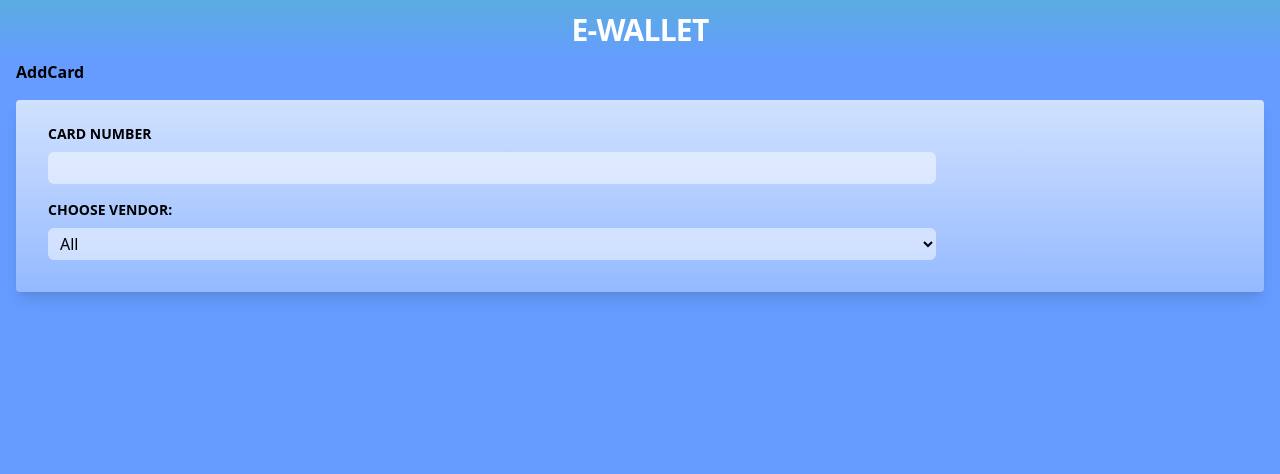
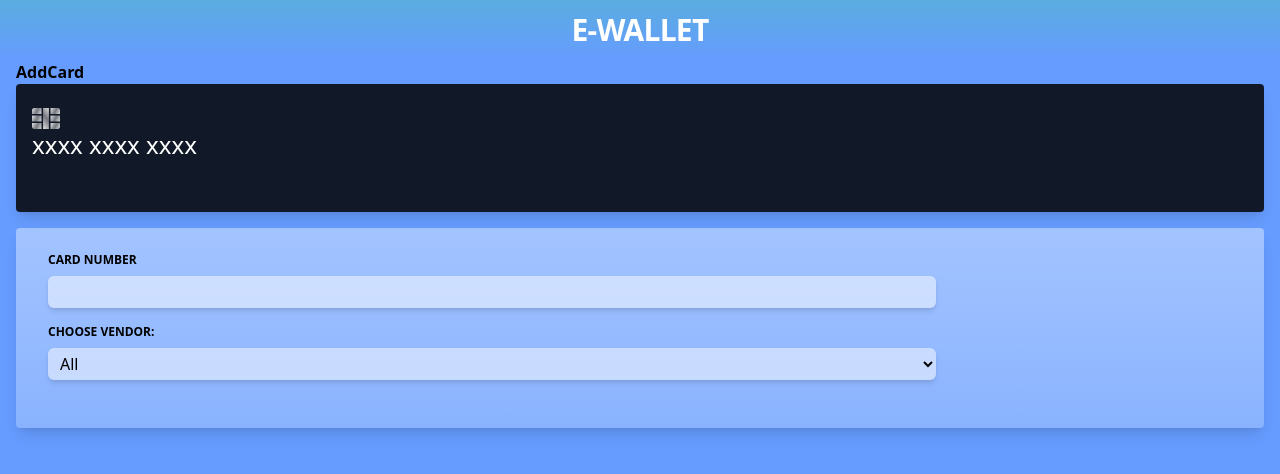
Before and after one commit to stinanerin/e-wallet, a React (Vite) app: page /add in a window 1280 px wide. Shown: the top 474 px of the page. Built offline with nearby package versions, Linux system fonts and the light colour scheme.

Commit message:
Add real-time CC-number input display from form

```diff
--- a/src/components/DropDown.jsx
+++ b/src/components/DropDown.jsx
@@ -8,16 +8,16 @@ export const DropDown = ({ optionsObj, setSelectedValue }) => {
     };
 
     return (
-        <div className="flex flex-col">
+        <>
             <label
-                className="uppercase text-text text-sm font-bold mb-2"
+                className="block uppercase text-text text-xs font-bold mb-2"
                 htmlFor={`filterBy${filter}`}
             >
                 {filter}:
             </label>
             <select
                 id={`filterBy${filter}`}
-                className="rounded-md bg-elem_bg py-1 px-2 sm:w-3/4"
+                className="rounded-md bg-elem_bg py-1 px-2 sm:w-3/4 text-text mb-4 shadow-md"
                 onChange={handleFilter}
             >
                 <option key={"all"}>All</option>
@@ -25,6 +25,6 @@ export const DropDown = ({ optionsObj, setSelectedValue }) => {
                     return <option key={opt + index}>{opt}</option>;
                 })}
             </select>
-        </div>
+        </>
     );
 };
--- a/src/components/Form.jsx
+++ b/src/components/Form.jsx
@@ -1,18 +1,25 @@
 import { DropDown } from "../components/DropDown";
 import { cardCompanies } from "../config/cardCompanies";
-export const Form = () => {
+export const Form = ({ setCardNum }) => {
     return (
-        <form className="bg-gradient-to-b from-transparent_2 to-transparent_1 shadow-lg rounded px-8 pt-6 pb-8 my-4 ">
+        <form className="bg-gradient-to-b from-transparent-2 to-transparent-0 shadow-lg rounded px-8 pt-6 pb-8 my-4 ">
             <label
                 htmlFor=""
-                className="block uppercase text-text text-sm font-bold mb-2 "
+                className="block uppercase text-text text-xs font-bold mb-2 "
             >
                 Card number
             </label>
             <input
-                type="text"
+                type="number"
                 name=""
-                className="rounded-md bg-elem_bg py-1 px-2 sm:w-3/4 text-text mb-4"
+                className="rounded-md bg-elem_bg py-1 px-2 sm:w-3/4 text-text mb-4 shadow-md"
+                onChange={(e) => {
+                    setCardNum((prevState) => {
+                        const arr = e.target.value.split("");
+                        const lastDigit = arr.pop();
+                        return [...prevState, lastDigit];
+                    });
+                }}
             />
             <DropDown
                 optionsObj={{
--- a/src/components/layout/Header.jsx
+++ b/src/components/layout/Header.jsx
@@ -1,7 +1,7 @@
 export const Header = () => {
     return (
-        <header className="w-full bg-primary p-3 bg-gradient-to-b from-transparent_0 to-bkg">
-            <h1 className="text-center text-xl sm:text-3xl uppercase font-bold tracking-tight text-text_contrast">
+        <header className="w-full bg-primary p-3 bg-gradient-to-b from-transparent-0 to-bkg">
+            <h1 className="text-center text-xl sm:text-3xl uppercase font-bold tracking-tight text-text-contrast">
                 E-wallet
             </h1>
         </header>
--- a/src/index.css
+++ b/src/index.css
@@ -25,7 +25,7 @@
         --color-grey-50: 0 0% 98%;
         --color-grey-100: 0 0% 93%;
         --color-grey-200: 0 0% 88%;
-        --color-grey-300: 0 0% 80%;
+        --color-grey-300: 0 0% 75%;
         --color-grey-400: 0 0% 70%;
         --color-grey-500: 0 0% 65%;
         --color-grey-600: 0 0% 45%;
--- a/src/pages/AddCard.jsx
+++ b/src/pages/AddCard.jsx
@@ -1,11 +1,23 @@
 import { Form } from "../components/Form";
+import chipImage from "../assets/icons/chip2.svg";
+
+import { useState } from "react";
 
 export const AddCard = () => {
+    const [cardNum, setCardNum] = useState([]);
+
     return (
         <div>
             <h2 className="font-bold">AddCard</h2>
 
-            <Form />
+            <div className="h-32 px-4 py-6 bg-gray-900 rounded shadow-lg ">
+                <img src={chipImage} alt="" className="w-7" />
+                <p className="text-2xl text-text-contrast">
+                    {cardNum}xxxx xxxx xxxx
+                </p>
+            </div>
+
+            <Form setCardNum={setCardNum} />
         </div>
     );
 };
--- a/tailwind.config.js
+++ b/tailwind.config.js
@@ -8,13 +8,16 @@ export default {
         extend: {
             colors: {
                 bkg: "hsl(var(--color-bg) / <alpha-value>)",
-                text: "hsl(var(--color-text) / <alpha-value>)",
-                text_contrast:
-                    "hsl(var(--color-text-contrast) / <alpha-value>)",
-                text_low_contrast:
-                    "hsl(var(--color-text-low-contrast) / <alpha-value>)",
-                placeholder:
-                    "hsl(var(--color-text-low-contrast) / <alpha-value>)",
+                text: {
+                    default: "hsla(var(--color-text) /  <alpha-value>)",
+                    contrast:
+                        "hsla(var(--color-text-contrast) /  <alpha-value>)",
+                    low: {
+                        contrast: "hsla(var(--color-text-low-contrast) / 0.6)",
+                        placeholder:
+                            "hsla(var(--color-text-low-contrast) / <alpha-value>)",
+                    },
+                },
                 elem_bg: "hsl(var(--color-text-contrast) / 0.5)",
                 border: "hsl(var(--color-elem-border) / <alpha-value>)",
                 primary: "hsl(var(--color-primary) / <alpha-value>)",
@@ -28,9 +31,11 @@ export default {
                     300: "hsl(var(--color-grey-300) / <alpha-value>)",
                 },
 
-                transparent_0: "hsl(var(--color-text-contrast) / 0.233)",
-                transparent_1: "hsl(var(--color-text-contrast) / 0.3)",
-                transparent_2: "hsl(var(--color-text-contrast) / 0.7)",
+                transparent: {
+                    0: "hsl(var(--color-text-contrast) / 0.233)",
+                    1: "hsl(var(--color-text-contrast) / 0.333)",
+                    2: "hsl(var(--color-text-contrast) / 0.4)",
+                },
             },
         },
         screens: {
```
Also changed, not shown: src/assets/icons/chip.svg (added), src/assets/icons/chip2.svg (added).
